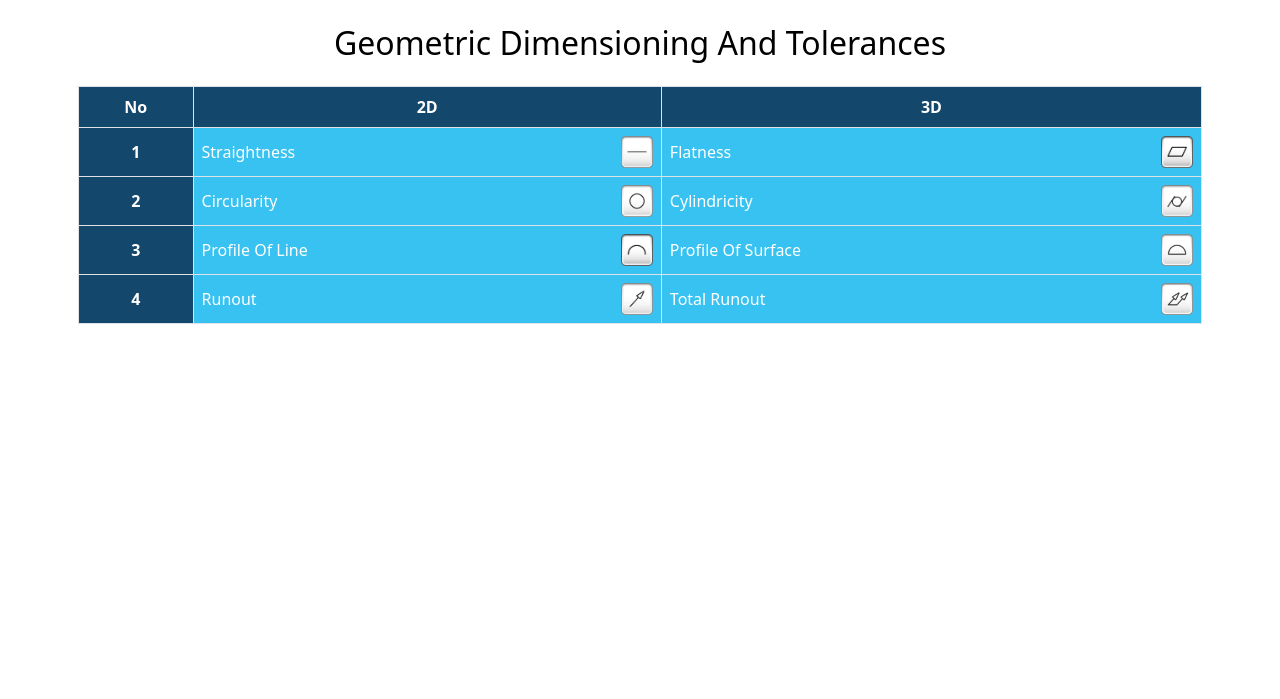
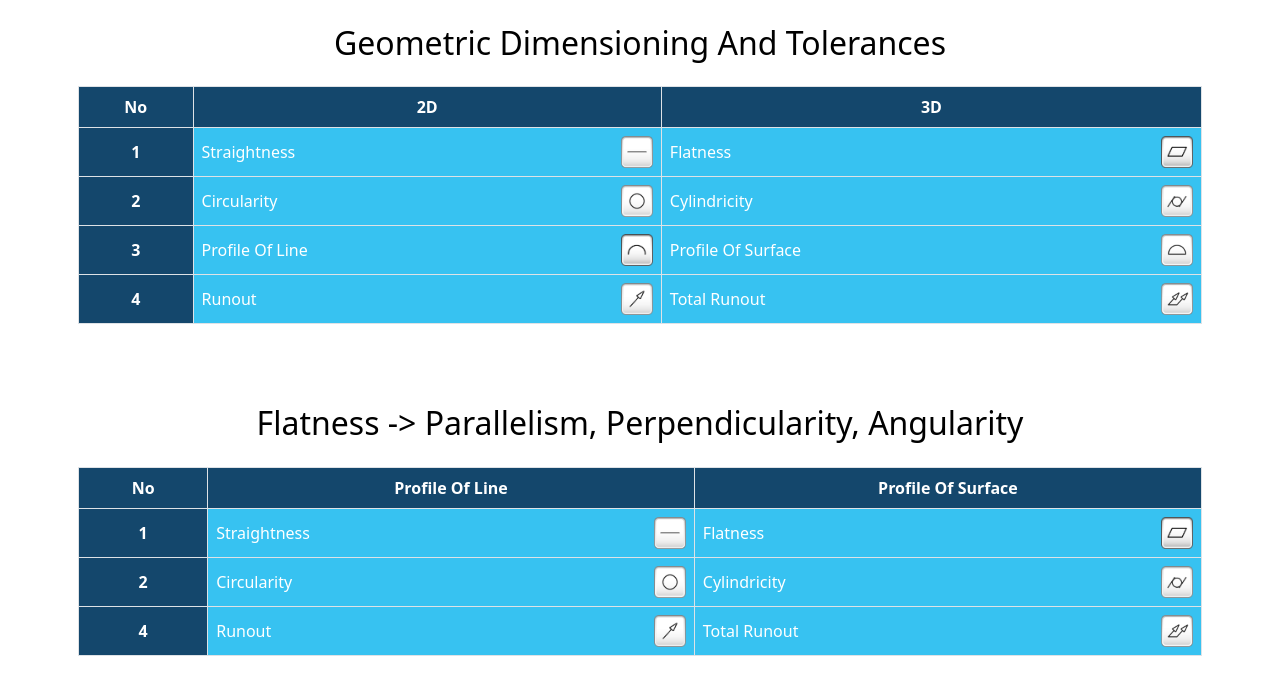
Before and after one commit to kanna006/project-Table, a plain HTML site: page index.html in a window 1280 px wide. Drawn offline with nearby package versions, Linux system fonts and the light colour scheme.

Commit message:
secondChange

```diff
--- a/index.html
+++ b/index.html
@@ -122,6 +122,81 @@
                 </div>
             </div>
         </section>
+
+        <section class="table py-3"><!-- component -->
+            <div class="container"><!-- componentContainer -->
+                <div class="row"><!-- row -->
+                    <div class="col-12"><!-- column -->
+                        <div class="h-100 w-100"><!-- subcolumn -->
+                            <h2 class="mb-4 text-center">Flatness <span>-></span> Parallelism, Perpendicularity,
+                                Angularity</h2>
+
+                            <table class="table table-bordered table-hover align-middle">
+                                <thead class="tableHead text-center">
+                                    <tr>
+                                        <th scope="col">No</th>
+                                        <th scope="col">Profile Of Line</th>
+                                        <th scope="col">Profile Of Surface</th>
+                                    </tr>
+                                </thead>
+                                <tbody>
+                                    <tr class="one text-center">
+                                        <th scope="row" class="primary-cell">1</th>
+                                        <td>
+                                            <div class="d-flex justify-content-between align-items-center">
+                                                <span>Straightness</span>
+                                                <img src="./assets/img/Picture1.png" alt="Straightness"
+                                                    class="icon-img">
+                                            </div>
+                                        </td>
+                                        <td>
+                                            <div class="d-flex justify-content-between align-items-center">
+                                                <span>Flatness</span>
+                                                <img src="./assets/img/Picture2.png" alt="Flatness" class="icon-img">
+                                            </div>
+                                        </td>
+                                    </tr>
+                                    <tr class="two text-center">
+                                        <th scope="row" class="primary-cell">2</th>
+                                        <td>
+                                            <div class="d-flex justify-content-between align-items-center">
+                                                <span>Circularity</span>
+                                                <img src="./assets/img/Picture3.png" alt="Circularity" class="icon-img">
+                                            </div>
+                                        </td>
+                                        <td>
+                                            <div class="d-flex justify-content-between align-items-center">
+                                                <span>Cylindricity</span>
+                                                <img src="./assets/img/Picture4.png" alt="Cylindricity"
+                                                    class="icon-img">
+                                            </div>
+                                        </td>
+                                    </tr>
+                                    <tr class="four text-center">
+                                        <th scope="row" class="primary-cell">4</th>
+                                        <td>
+                                            <div class="d-flex justify-content-between align-items-center">
+                                                <span>Runout</span>
+                                                <img src="./assets/img/Picture13.png" alt="Runout" class="icon-img">
+                                            </div>
+                                        </td>
+                                        <td>
+                                            <div class="d-flex justify-content-between align-items-center">
+                                                <span>Total Runout</span>
+                                                <img src="./assets/img/Picture14.png" alt="Total Runout"
+                                                    class="icon-img">
+                                            </div>
+                                        </td>
+                                    </tr>
+                                </tbody>
+                            </table>
+
+                        </div>
+                    </div>
+                </div>
+            </div>
+        </section>
+
     </main>
 
 
```
